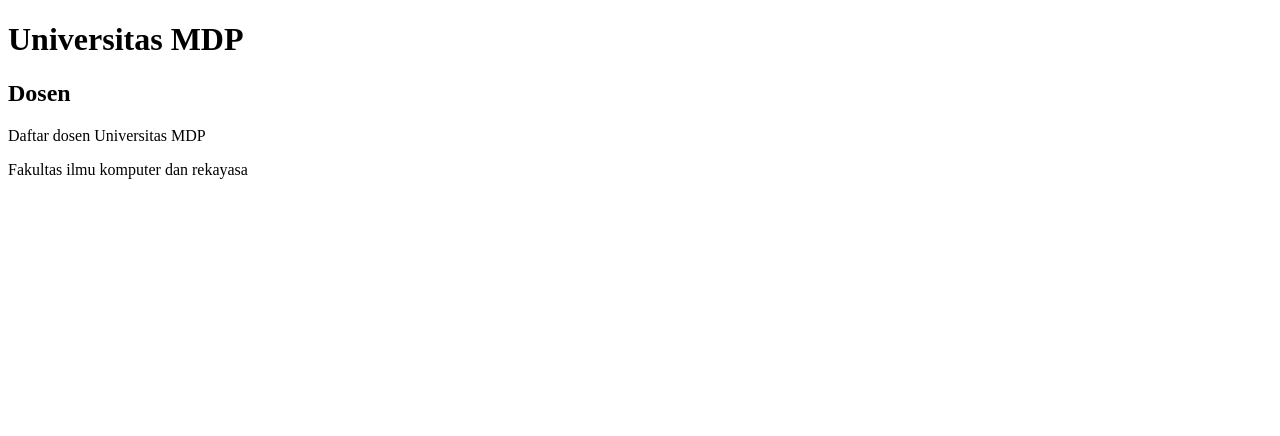
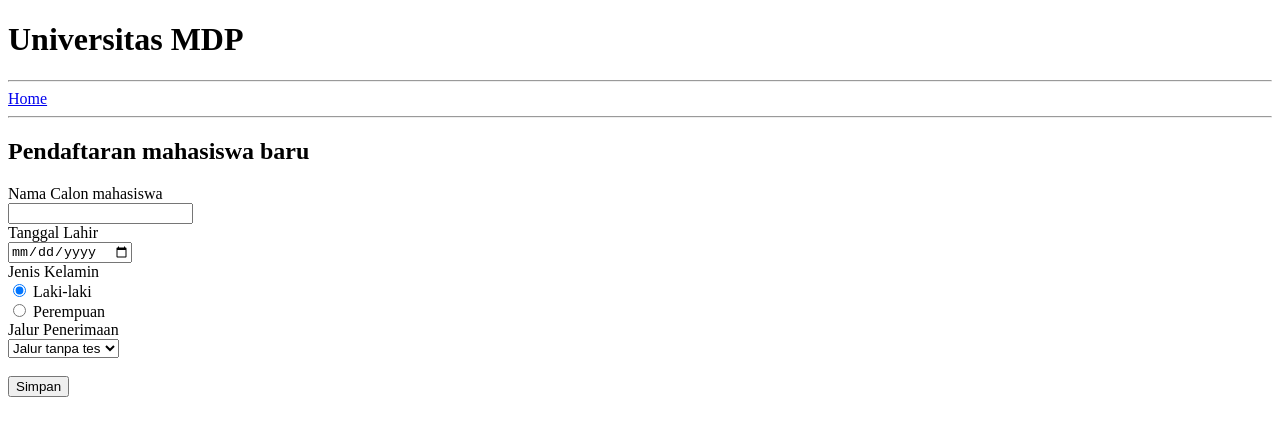
Before and after one commit to VincentiusF/VincentF, a plain HTML site: page index.html in a window 1280 px wide. Drawn offline with Linux system fonts and the light colour scheme.

Commit message:
Update index.html

```diff
--- a/index.html
+++ b/index.html
@@ -4,13 +4,35 @@
     <meta charset="UTF-8">
     <meta name="viewport" content="width=device-width, initial-scale=1.0">
     <title>Document</title>
-    <link rel="stylesheet" href="./styles.css">
 </head>
 <body>
     <h1>Universitas MDP</h1>
-    <h2 class="text-success">Dosen</h2>
-    <p class="txt-danger bg-primary p-1 m-1 rounded">Daftar dosen Universitas MDP</p>
-    <!-- inline CSS -->
-    <p>Fakultas ilmu komputer dan rekayasa</p>
+    <hr />
+    <a href="index.html">Home</a>
+    <hr />
+    <h2>Pendaftaran mahasiswa baru</h2>
+    <!-- form -->
+    <form action="proses.php" method="post">
+        Nama Calon mahasiswa<br />
+        <input type="text" name="nama" id="nama" required/> <br />
+
+        Tanggal Lahir<br />
+        <input type="date" name="tgl_lahir" id="tgl_lahir" /> <br />
+
+        Jenis Kelamin<br />
+        <input type="radio" name="Jk" id="jkl" value="L" checked /> Laki-laki <br>
+        <input type="radio" name="Jk" id="jkp" value="P" /> Perempuan <br>
+
+        Jalur Penerimaan <br />
+        <select name="jp" id="jp">
+            <option value="JTT">Jalur tanpa tes</option>
+            <option value="JT">Jalur tes</option>
+            <option value="JB">Jalur beasiswa</option>
+        </select> <br />
+
+        <br />
+        <button type="submit">Simpan</button>
+
+    </form>
 </body>
 </html>
```
